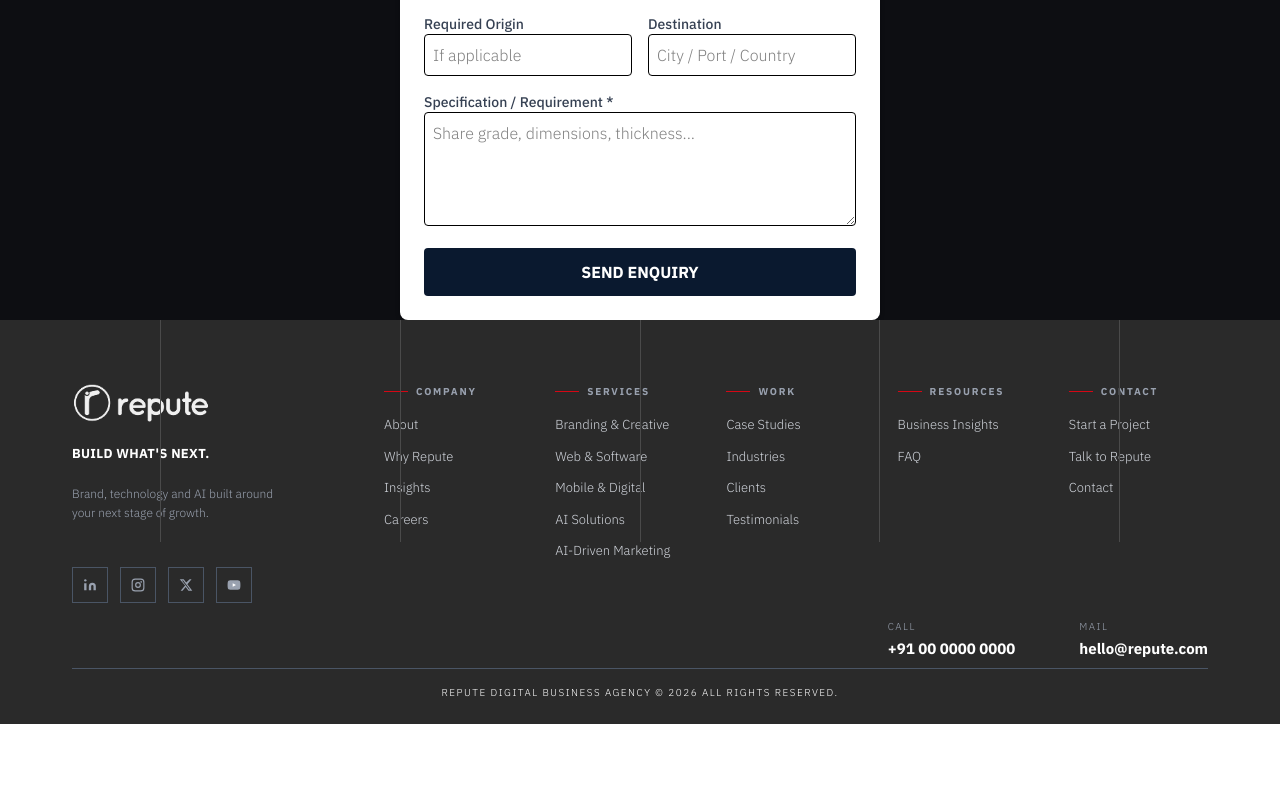
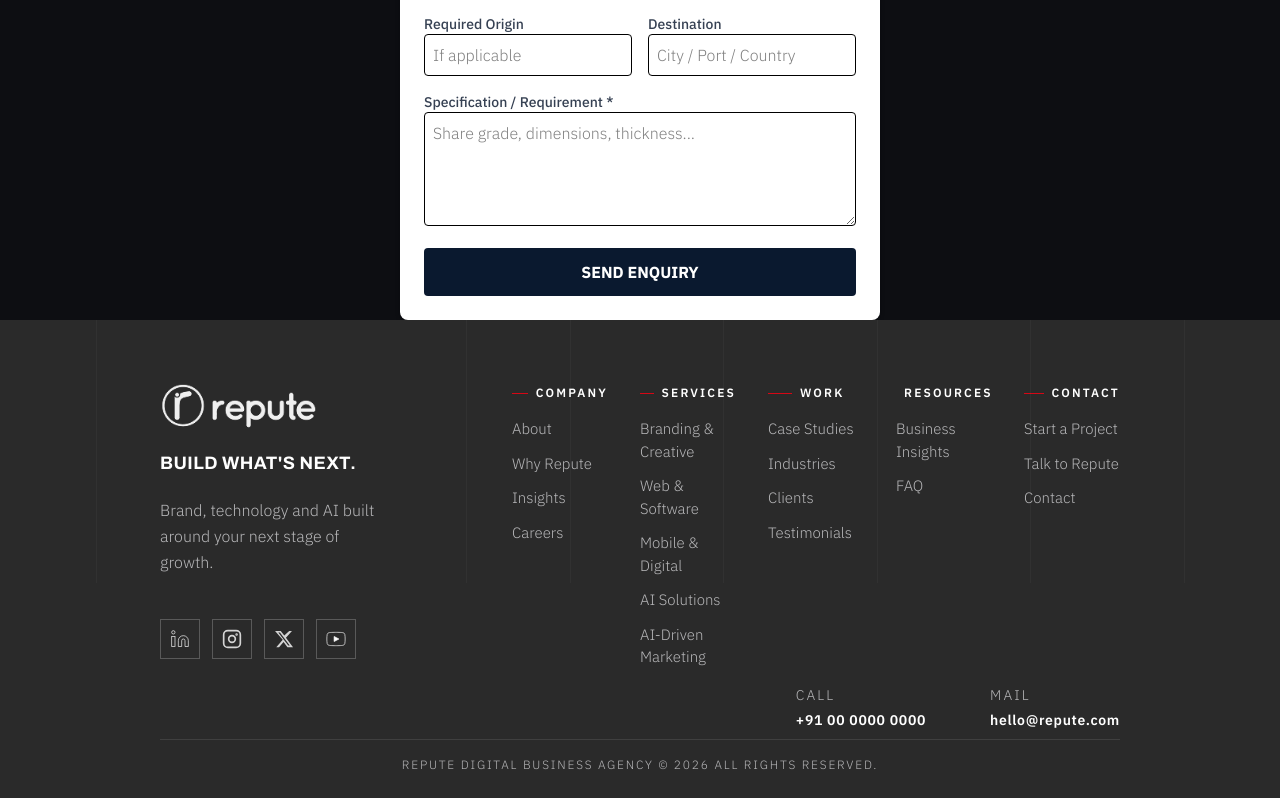
Before and after one commit to RDBA-CBE/Reputeweb, a Next.js app: page /contact in a window 1280 px wide. Shown: the part 370-1168 px from the top of the page. Before the commit the page ends 1094 px from the top, so only its background shows below. Built offline with nearby package versions, Linux system fonts and the light colour scheme.

Commit message:
desktop complete

```diff
--- a/app/globals.css
+++ b/app/globals.css
@@ -28,6 +28,7 @@ h1, h2, h3, h4, h5, h6 {
   font-family:  "Archivo", sans-serif;
 }
 
+
 .scrollbar-hide::-webkit-scrollbar {
   display: none;
 }
@@ -46,6 +47,10 @@ h1, h2, h3, h4, h5, h6 {
   inset: 0 0 auto;
 }
 
+.section-bg{
+  background: #EFF0F1;
+}
+
 .text-red{
   color:#c9181d
 }
@@ -54,11 +59,22 @@ h1, h2, h3, h4, h5, h6 {
 color:#c9181d
 }
 
+.text-footer{
+  color: #B7B7B9;
+}
+
 .border-gray{
   border-color:#DEDEDE;
 }
 .section-pad{
   padding: 20px 0;
+}
+.section-pad-big{
+  padding: 60px 0;
+}
+
+.text-gray{
+  color: #595959;
 }
 
 @media (max-width: 1440px) {
@@ -73,7 +89,7 @@ color:#c9181d
   }
 }
 .sec-top-ti{
-  font-size:14px;
+  font-size:13px;
   font-weight:600;
   letter-spacing:0.2em;
   color:#000
@@ -85,6 +101,11 @@ color:#c9181d
 .section-ti-sec{
   font-size: 34px;
   font-weight: 800;
+}
+
+.section-ti-sm{
+   font-size: 28px;
+  font-weight: 700;
 }
 
 .section-sub-ti{
@@ -134,7 +155,7 @@ color:#c9181d
   border-radius: 2px;
   white-space: nowrap;
   transition: all 0.2s ease;
-  font-weight: 600;
+  font-weight: 500;
 }
 .hero-btn:active {
   transform: scale(0.98);
--- a/components/Footer.tsx
+++ b/components/Footer.tsx
@@ -1,5 +1,4 @@
 import Image from "next/image";
-
 
 const nav = [
   {
@@ -8,7 +7,13 @@ const nav = [
   },
   {
     title: "SERVICES",
-    links: ["Branding & Creative", "Web & Software", "Mobile & Digital", "AI Solutions", "AI-Driven Marketing"],
+    links: [
+      "Branding & Creative",
+      "Web & Software",
+      "Mobile & Digital",
+      "AI Solutions",
+      "AI-Driven Marketing",
+    ],
   },
   {
     title: "WORK",
@@ -26,52 +31,115 @@ const nav = [
 
 export default function Footer() {
   return (
-    <footer className="w-full bg-[#2a2a2a] text-white relative overflow-hidden">
-
-      {/* Vertical lines continuing from CTA section - top portion only */}
-      <div className="absolute inset-0 flex justify-between pointer-events-none px-[12.5%]" aria-hidden>
-        {[0, 1, 2, 3, 4].map((i) => (
-          <div key={i} className="relative w-px h-full">
-            <div className="absolute top-0 w-full" style={{ height: "55%", backgroundColor: "#4a4a4a" }} />
-          </div>
-        ))}
+    <footer className="w-full bg-[#2a2a2a] text-white relative overflow-hidden ">
+      {/* Vertical lines continuing from CTA section */}
+      <div className="absolute inset-0 pointer-events-none overflow-hidden" aria-hidden>
+        <div className="w-[90%] lg:w-[85%] mx-auto px-8 h-full relative">
+          {/* Line 0: left edge of content */}
+          <div className="absolute top-0 w-px h-[55%] bg-[#ffffff09]" style={{ left: 0 }} />
+          {/* Line 1: after logo col (320px) */}
+          <div className="absolute top-0 w-px h-[55%] bg-[#ffffff09]" style={{ left: "370px" }} />
+          {/* Lines 2–6: evenly split the flex-1 area after 320px */}
+          {[1, 2, 3, 4, 5].map((n) => (
+            <div
+              key={n}
+              className="absolute top-0 w-px h-[55%] bg-[#ffffff09]"
+              style={{ left: `calc(320px + (100% - 320px) * ${n} / 5)` }}
+            />
+          ))}
+        </div>
       </div>
-      <div className="max-w-[1200px] mx-auto px-8 pt-16 pb-6">
-
+      <div className="w-[90%] lg:w-[75%] mx-auto  pt-16 pb-6">
         {/* Top row */}
         <div className="flex flex-col md:flex-row gap-12 md:gap-8">
-
           {/* Left: Logo + tagline + social */}
-          <div className="w-full md:w-[280px] shrink-0 flex flex-col gap-5">
-            <Image src="/footer_logo.png" alt="Repute" width={140} height={40} className="object-contain object-left" />
-            <p className="text-[13px] font-bold uppercase tracking-wide text-white">BUILD WHAT'S NEXT.</p>
-            <p className="text-[12px] text-gray-400 leading-relaxed max-w-[220px]">
+          <div className="w-full md:w-[320px] shrink-0 flex flex-col gap-5">
+            <img
+              src="/footer_logo.png"
+              alt="Repute"
+              width={140}
+              height={40}
+              className="w-[160px] object-left"
+            />
+            <h3 className="section-in-ti tracking-wide text-white">
+              BUILD WHAT'S NEXT.
+            </h3>
+            <p className="text-footer leading-relaxed max-w-[220px]">
               Brand, technology and AI built around your next stage of growth.
             </p>
             <div className="flex items-center gap-3 mt-6">
               {[
-              <svg key="li" viewBox="0 0 24 24" fill="currentColor" className="w-3.5 h-3.5"><path d="M16 8a6 6 0 0 1 6 6v7h-4v-7a2 2 0 0 0-2-2 2 2 0 0 0-2 2v7h-4v-7a6 6 0 0 1 6-6z"/><rect x="2" y="9" width="4" height="12"/><circle cx="4" cy="4" r="2"/></svg>,
-              <svg key="ig" viewBox="0 0 24 24" fill="none" stroke="currentColor" strokeWidth="2" className="w-3.5 h-3.5"><rect x="2" y="2" width="20" height="20" rx="5"/><circle cx="12" cy="12" r="4"/><circle cx="17.5" cy="6.5" r="0.5" fill="currentColor"/></svg>,
-              <svg key="x" viewBox="0 0 24 24" fill="currentColor" className="w-3.5 h-3.5"><path d="M18.244 2.25h3.308l-7.227 8.26 8.502 11.24H16.17l-4.714-6.231-5.401 6.231H2.744l7.737-8.835L1.254 2.25H8.08l4.253 5.622 5.911-5.622zm-1.161 17.52h1.833L7.084 4.126H5.117z"/></svg>,
-              <svg key="yt" viewBox="0 0 24 24" fill="currentColor" className="w-3.5 h-3.5"><path d="M22.54 6.42a2.78 2.78 0 0 0-1.95-1.96C18.88 4 12 4 12 4s-6.88 0-8.59.46A2.78 2.78 0 0 0 1.46 6.42 29 29 0 0 0 1 12a29 29 0 0 0 .46 5.58 2.78 2.78 0 0 0 1.95 1.95C5.12 20 12 20 12 20s6.88 0 8.59-.47a2.78 2.78 0 0 0 1.95-1.95A29 29 0 0 0 23 12a29 29 0 0 0-.46-5.58z"/><polygon points="9.75 15.02 15.5 12 9.75 8.98 9.75 15.02" fill="white"/></svg>,
-            ].map((icon, i) => (
-              <button key={i} className="w-9 h-9 border border-gray-600 flex items-center justify-center text-gray-400 hover:text-white hover:border-white transition-colors">
-                {icon}
-              </button>
-            ))}
+                <svg
+                  key="li"
+                  viewBox="0 0 24 24"
+                  fill="#99a1af00"
+                  stroke="currentColor"
+                  className="w-5 h-5"
+                >
+                  <path d="M16 8a6 6 0 0 1 6 6v7h-4v-7a2 2 0 0 0-2-2 2 2 0 0 0-2 2v7h-4v-7a6 6 0 0 1 6-6z" />
+                  <rect x="2" y="9" width="4" height="12" />
+                  <circle cx="4" cy="4" r="2" />
+                </svg>,
+                <svg
+                  key="ig"
+                  viewBox="0 0 24 24"
+                  fill="none"
+                  stroke="currentColor"
+                  strokeWidth="2"
+                  className="w-5 h-5"
+                >
+                  <rect x="2" y="2" width="20" height="20" rx="5" />
+                  <circle cx="12" cy="12" r="4" />
+                  <circle cx="17.5" cy="6.5" r="0.5" fill="currentColor" />
+                </svg>,
+                <svg
+                  key="x"
+                  viewBox="0 0 24 24"
+                  fill="currentColor"
+                  className="w-5 h-5"
+                >
+                  <path d="M18.244 2.25h3.308l-7.227 8.26 8.502 11.24H16.17l-4.714-6.231-5.401 6.231H2.744l7.737-8.835L1.254 2.25H8.08l4.253 5.622 5.911-5.622zm-1.161 17.52h1.833L7.084 4.126H5.117z" />
+                </svg>,
+                <svg
+                  key="yt"
+                  viewBox="0 0 24 24"
+                  fill="#99a1af00"
+                  stroke="currentColor"
+                  className="w-5 h-5"
+                >
+                  <path d="M22.54 6.42a2.78 2.78 0 0 0-1.95-1.96C18.88 4 12 4 12 4s-6.88 0-8.59.46A2.78 2.78 0 0 0 1.46 6.42 29 29 0 0 0 1 12a29 29 0 0 0 .46 5.58 2.78 2.78 0 0 0 1.95 1.95C5.12 20 12 20 12 20s6.88 0 8.59-.47a2.78 2.78 0 0 0 1.95-1.95A29 29 0 0 0 23 12a29 29 0 0 0-.46-5.58z" />
+                  <polygon
+                    points="9.75 15.02 15.5 12 9.75 8.98 9.75 15.02"
+                    fill="white"
+                  />
+                </svg>,
+              ].map((icon, i) => (
+                <button
+                  key={i}
+                  className="w-10 h-10 border border-[#595959] flex items-center justify-center text-white/80 hover:text-white hover:border-white transition-colors"
+                >
+                  {icon}
+                </button>
+              ))}
             </div>
           </div>
 
           {/* Right: Nav columns */}
-          <div className="flex-1 grid grid-cols-2 md:grid-cols-5 gap-8">
+          <div className="flex-1 grid grid-cols-2 xl:grid-cols-5 gap-8">
             {nav.map((col) => (
               <div key={col.title} className="flex flex-col gap-3">
                 <div className="flex items-center gap-2 mb-1">
                   <span className="w-6 h-px bg-[#D50715]" />
-                  <span className="text-[10px] font-bold tracking-[0.18em] text-gray-400 uppercase">{col.title}</span>
+                  <span className="text-[12px] font-semibold tracking-[0.18em] text-white uppercase">
+                    {col.title}
+                  </span>
                 </div>
                 {col.links.map((link) => (
-                  <a key={link} href="#" className="text-[13px] text-gray-300 hover:text-white transition-colors">
+                  <a
+                    key={link}
+                    href="#"
+                    className="text-[15px] text-footer hover:text-white transition-colors"
+                  >
                     {link}
                   </a>
                 ))}
@@ -83,22 +151,25 @@ export default function Footer() {
         {/* Contact row */}
         <div className="flex justify-end gap-16 mt-4 ">
           <div>
-            <p className="text-[10px] tracking-[0.15em] text-gray-400 uppercase mb-1">CALL</p>
-            <p className="text-[15px] font-bold text-white">+91 00 0000 0000</p>
+            <p className="text-[14px] tracking-[0.15em] text-footer uppercase mb-1">
+              CALL
+            </p>
+            <p className="text-[14px] tracking-[0.05em] font-semibold text-white">+91 00 0000 0000</p>
           </div>
           <div>
-            <p className="text-[10px] tracking-[0.15em] text-gray-400 uppercase mb-1">MAIL</p>
-            <p className="text-[15px] font-bold text-white">hello@repute.com</p>
+            <p className="text-[14px] tracking-[0.15em] text-footer uppercase mb-1">
+              MAIL
+            </p>
+            <p className="text-[14px] tracking-[0.05em] font-semibold text-white">hello@repute.com</p>
           </div>
         </div>
 
         {/* Bottom copyright */}
-        <div className="mt-2 pt-4 border-t border-gray-600 text-center">
-          <p className="text-[10px] tracking-[0.15em] text-white uppercase">
+        <div className="mt-2 pt-4 border-t border-white/10 text-center">
+          <p className="text-[12px] tracking-[0.15em] text-footer uppercase">
             REPUTE DIGITAL BUSINESS AGENCY © 2026 ALL RIGHTS RESERVED.
           </p>
         </div>
-
       </div>
     </footer>
   );
--- a/components/WhyReputeSection.tsx
+++ b/components/WhyReputeSection.tsx
@@ -75,7 +75,7 @@ const features = [
 
 export default function WhyReputeSection() {
   return (
-    <section className="">
+    <section className="section-bg">
       <div className="section-wid py-16 md:py-20">
 
         {/* Top row */}
```
Also changed, not shown: components/BusinessPerspectiveSection.tsx (+33 -25 lines), components/CTASection.tsx (+31 -14 lines), components/ClientsSection.tsx (+14 -14 lines), components/FAQSection.tsx (+10 -10 lines), components/IndustriesSection.tsx (+24 -18 lines), components/SelectedWorkSection.tsx (+16 -14 lines).
